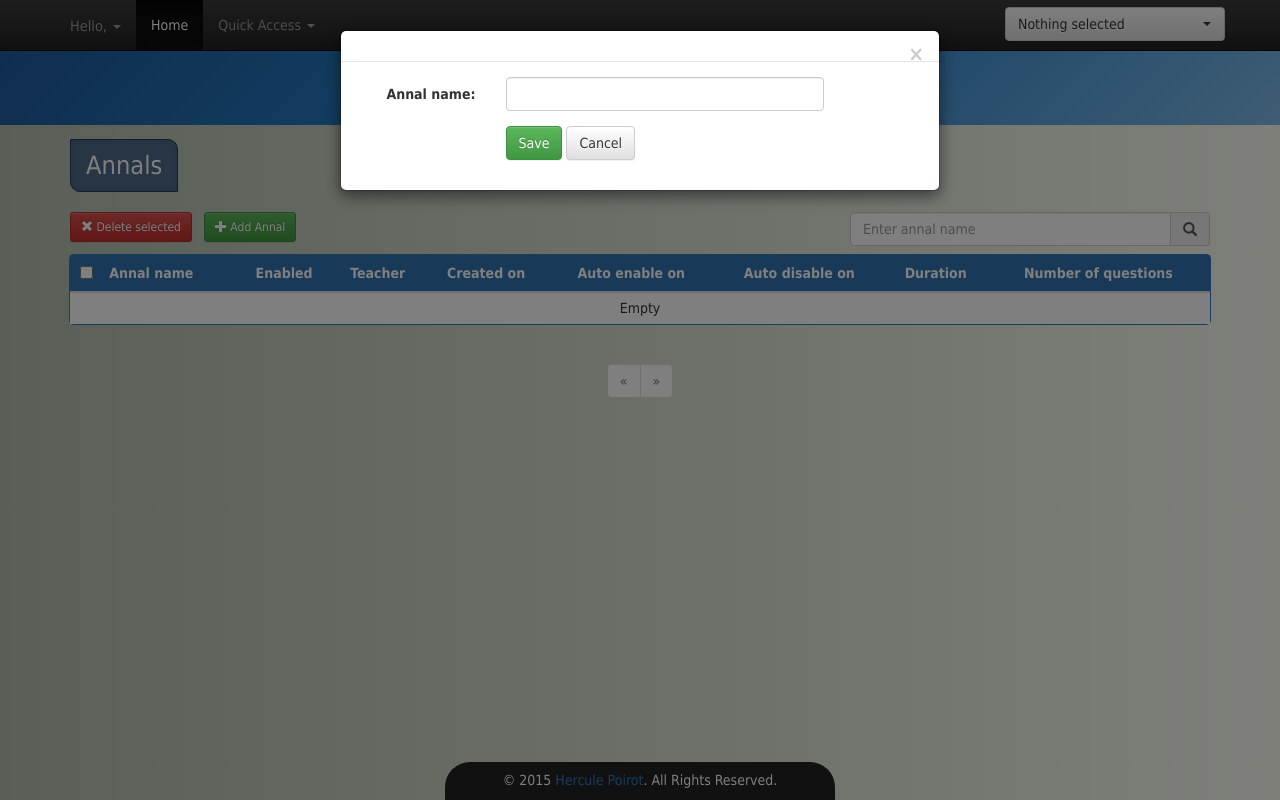
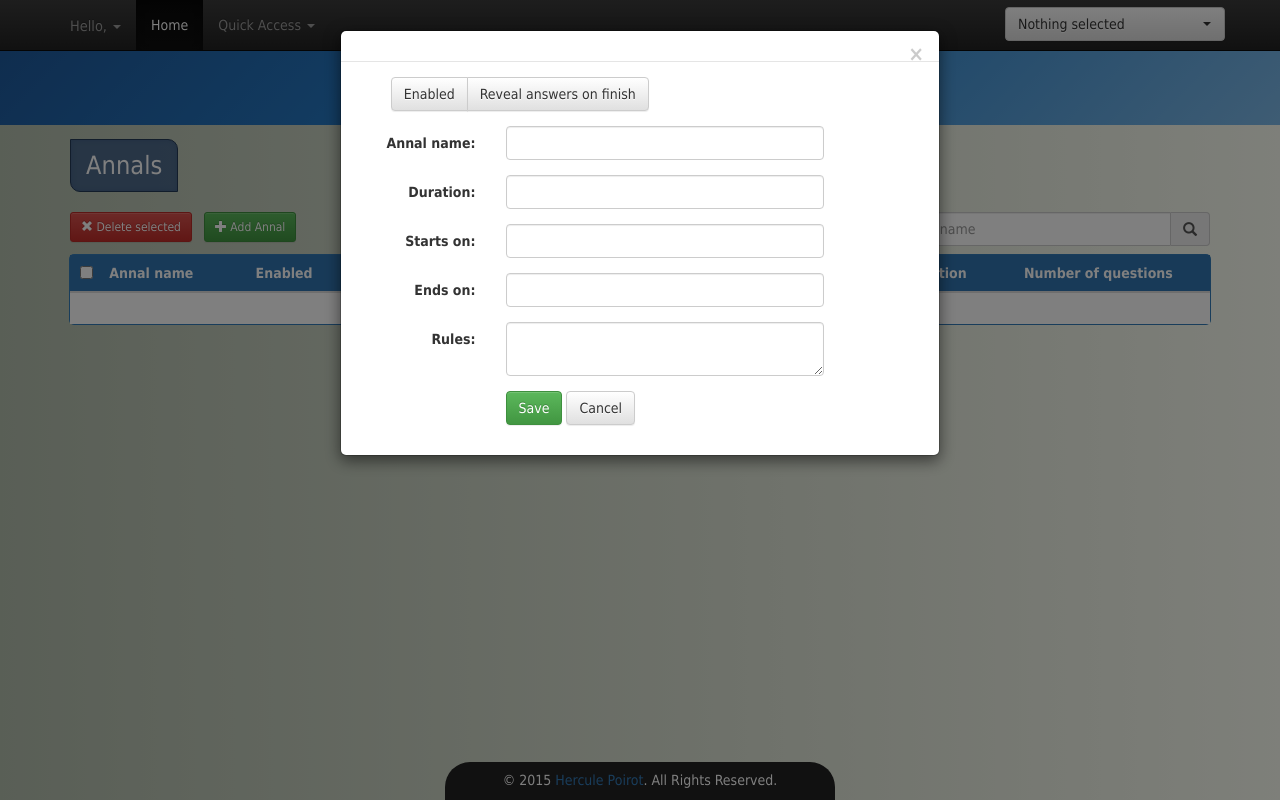
Before and after one commit to linostar/what, a Django app: template templates/what/cp_annals.html in a window 1280 px wide, after a click on "Add Annal". Run offline with Django 3.2, Linux system fonts and the light colour scheme; the template is opened without the code that fills it, so the values that code supplies are empty; some libraries are stand-ins or nearby versions; some web fonts are replaced.

Commit message:
Added the Add modal dialog for cp_annals

```diff
--- a/templates/what/base.html
+++ b/templates/what/base.html
@@ -16,6 +16,7 @@
 	<link rel="stylesheet" type="text/css" href="{% static 'what/css/bootstrap-rtl.min.css' %}" />
 {% endif %}
 	<link rel="stylesheet" type="text/css" href="{% static 'what/css/bootstrapValidator.min.css' %}" />
+	<link rel="stylesheet" type="text/css" href="{% static 'what/css/bootstrap-datetimepicker.min.css' %}" />
 	<link rel="stylesheet" type="text/css" href="{% static 'what/css/what-style.css' %}" />
 </head>
 <body role="document" dir="{{ request.session.direction }}">
@@ -94,6 +95,10 @@
 	<script src="{% static 'what/js/bootstrap-select.min.js' %}"></script>
 	<script src="{% static 'what/js/bootbox.min.js' %}"></script>
 	<script src="{% static 'what/js/bootstrapValidator.min.js' %}"></script>
+	<script src="{% static 'what/js/bootstrapValidator.min.js' %}"></script>
+	<script src="{% static 'what/js/bootstrapValidator.min.js' %}"></script>
+	<script src="{% static 'what/js/moment-with-locales.min.js' %}"></script>
+	<script src="{% static 'what/js/bootstrap-datetimepicker.min.js' %}"></script>
 	<script src="{% static 'what/js/what-scripts.js' %}"></script>
 </body>
 </html>
--- a/templates/what/cp_annals.html
+++ b/templates/what/cp_annals.html
@@ -30,9 +30,45 @@
 			<input type="hidden" name="annal-action" id="annal-action" value="">
 			<input type="hidden" name="annal_id" id="annal_id" value="">
 			<div class="form-group">
-				<label for="annal-name" class="control-label col-sm-3">{% trans "Annal name:" %}</label>
+				<div class="btn-group col-sm-offset-1" data-toggle="buttons">
+					<label class="btn btn-default">
+						<input type="checkbox" name="annal_enabled" id="annal_enabled" autocomplete="off">
+						{% trans "Enabled" %}
+					</label>
+					<label class="btn btn-default">
+						<input type="checkbox" name="annal_reveal_answers" id="annal_reveal_answers" autocomplete="off">
+						{% trans "Reveal answers on finish" %}
+					</label>
+				</div>
+			</div>
+			<div class="form-group">
+				<label for="annal_name" class="control-label col-sm-3">{% trans "Annal name:" %}</label>
 				<div class="col-sm-7">
 					<input type="text" name="annal_name" id="annal_name" class="form-control">
+				</div>
+			</div>
+			<div class="form-group">
+				<label for="annal_duration" class="control-label col-sm-3">{% trans "Duration:" %}</label>
+				<div class="col-sm-7">
+					<input type="text" name="annal_duration" id="annal_duration" class="form-control">
+				</div>
+			</div>
+			<div class="form-group">
+				<label for="annal_starts_on" class="control-label col-sm-3">{% trans "Starts on:" %}</label>
+				<div class="col-sm-7">
+					<input type="text" name="annal_starts_on" id="annal_starts_on" class="form-control">
+				</div>
+			</div>
+			<div class="form-group">
+				<label for="annal_ends_on" class="control-label col-sm-3">{% trans "Ends on:" %}</label>
+				<div class="col-sm-7">
+					<input type="text" name="annal_ends_on" id="annal_ends_on" class="form-control">
+				</div>
+			</div>
+			<div class="form-group">
+				<label for="annal_rules" class="control-label col-sm-3">{% trans "Rules:" %}</label>
+				<div class="col-sm-7">
+					<textarea name="annal_rules" id="annal_rules" class="form-control"></textarea>
 				</div>
 			</div>
 			<div class="form-group">
```
